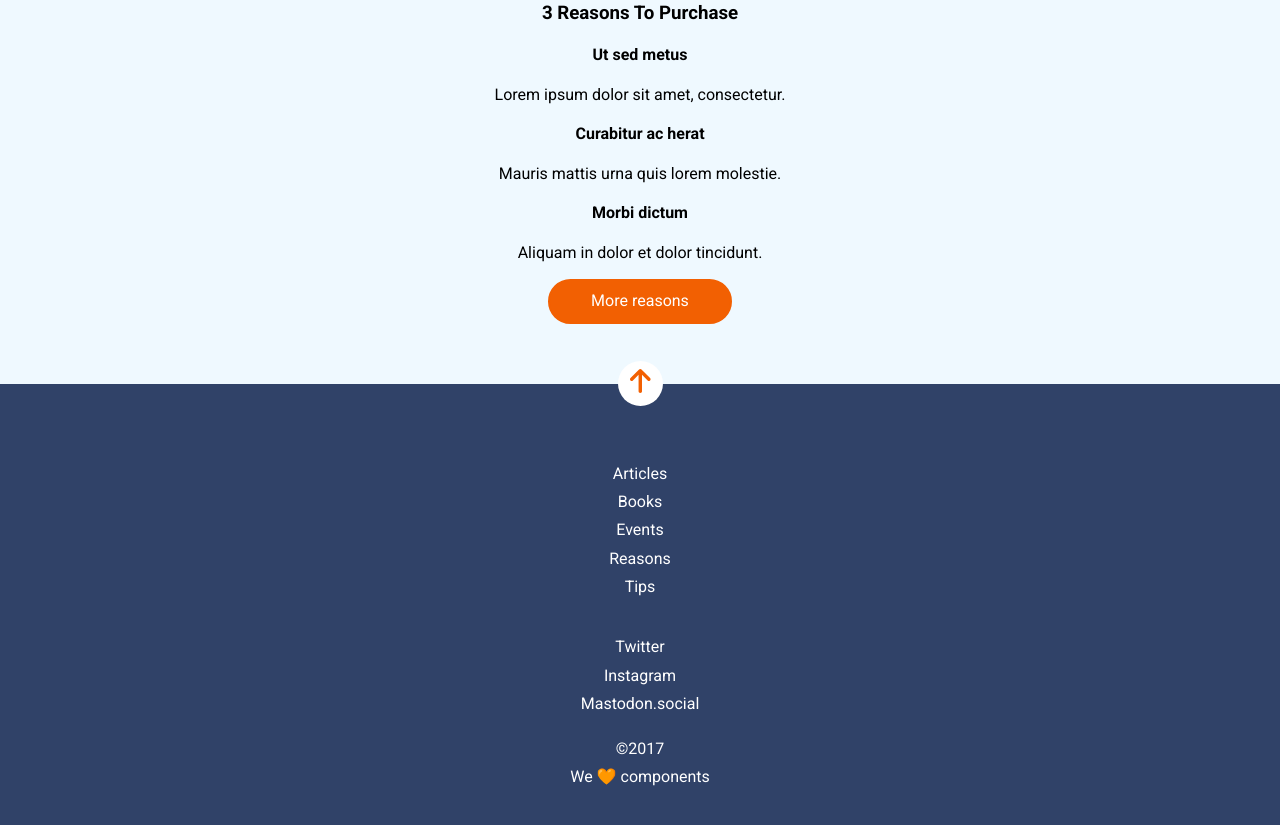
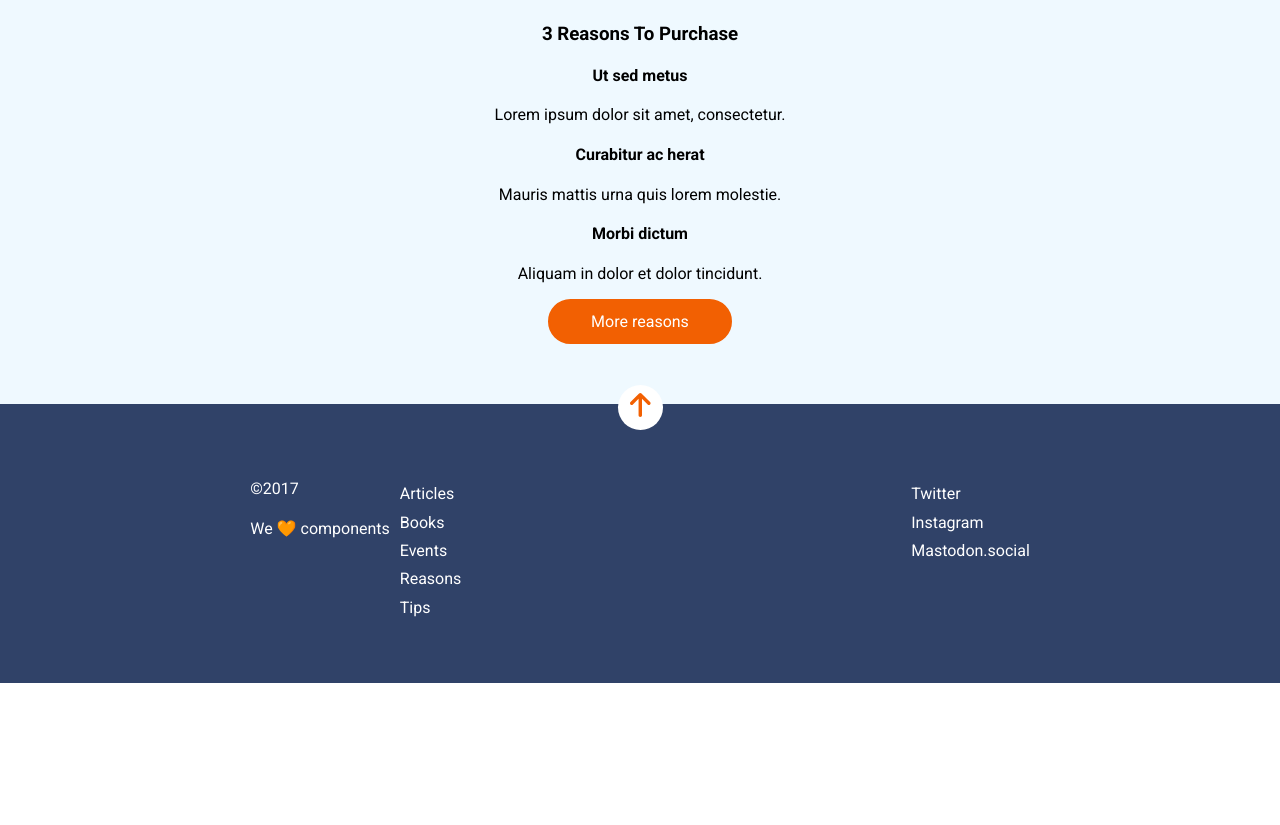
Before and after one commit to ana-arribas/evaluacion-final-modulo-1-ana-arribas, a website: page public/index.html in a window 1280 px wide. Shown: the part 1119-1944 px from the top of the page. After the commit the page ends 1802 px from the top, so only its background shows below. Drawn offline with Linux system fonts and the light colour scheme; files whose address does not match are found by name.

Commit message:
add media queries

```diff
--- a/_src/assets/scss/core/_base.scss
+++ b/_src/assets/scss/core/_base.scss
@@ -134,3 +134,39 @@ body {
     text-align: center;
     padding: 5px
 }
+
+@media all and (min-width: 768px) {
+    .footer {
+        flex-direction: row-reverse;
+        justify-content: space-around;
+        align-items: flex-start;
+    }
+    .lists-wrapper {
+        display: flex;
+        flex-direction: row;
+        justify-content: space-between;
+
+        flex-basis: 50%;
+    }
+    .arrow2 {
+        top: -7%;
+    }
+    .list-item {
+        text-align: left;
+    }
+    .copy {
+        text-align: left;
+        padding-top: 16px;
+
+    }
+
+}
+@media all and (min-width: 1280px) {
+.tips {
+    max-width: 730px;
+    margin: auto;
+}
+.footer {
+    justify-content: center;
+}
+}
--- a/public/index.html
+++ b/public/index.html
@@ -64,6 +64,8 @@
         <footer class="footer">
             <div class="arrow2"><a href="#"><img src="../assets/images/ico-arrow.svg" alt="volver arriba"></a>
             </div>
+            <div class="lists-wrapper">
+                <nav>
                     <ul class="footer__links">
                         <li class="list-item"><a href="#">Articles</a>
                         </li>
@@ -76,6 +78,7 @@
                         <li class="list-item"><a href="#">Tips</a>
                         </li>
                     </ul>
+                </nav>
                 <ul class="footer__social">
                     <li class="list-item"><a href="#">Twitter</a>
                     </li>
@@ -84,6 +87,7 @@
                     <li class="list-item"><a href="#">Mastodon.social</a>
                     </li>
                 </ul>
+            </div>
             <div class="footer__copy"> <span class="copy">©2017</span>
  <span class="copy">We 🧡 components</span>
 
```
Also changed, not shown: _src/templates/index.html (+4 -0 lines), public/assets/css/main.css, 1 other file. Lines whose indentation alone changed are shown as unchanged.
